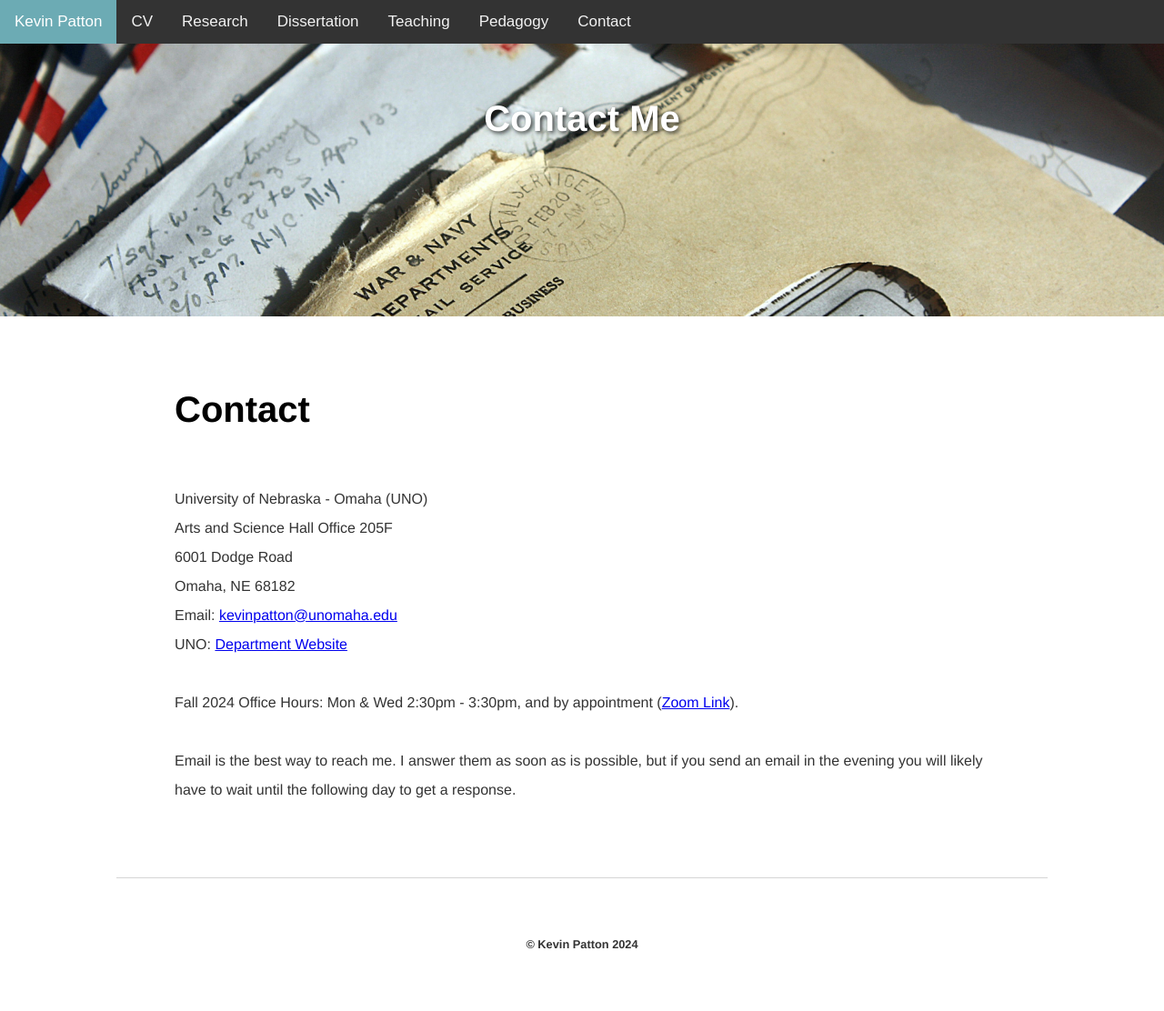
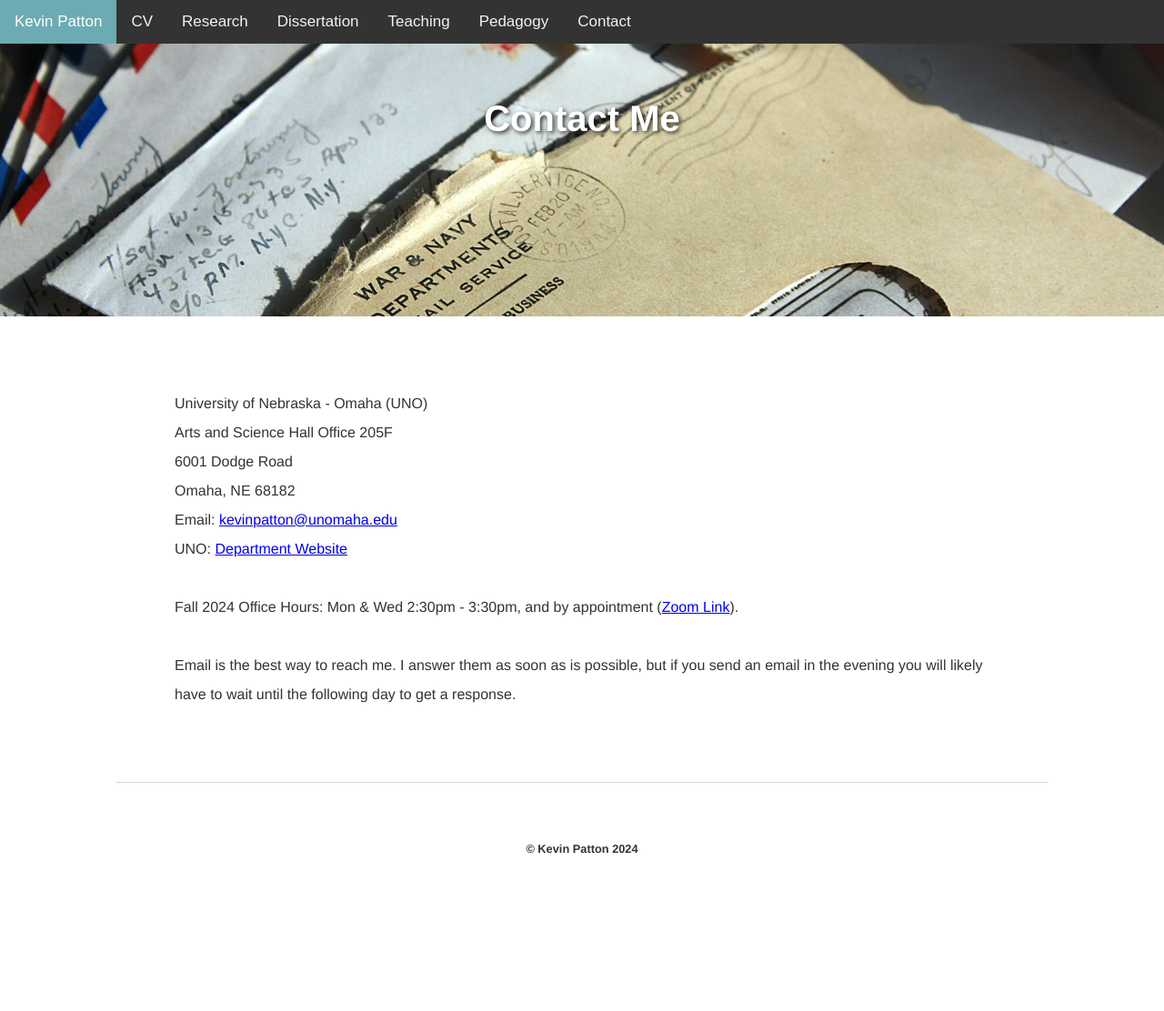
Before and after one commit to kevinjpatton/kevinjpatton.github.io, a Jekyll site: the page built from contact/index.html, in a window 1280 px wide. Shown: the whole page at 91% size. Built offline with Jekyll 4.4.1, drawn with Linux system fonts in a browser that asks for light colours; Markdown is read by kramdown in place of the engine named in the settings; after the commit the page ends 1007 px from its top, so only the background shows below that.

Commit message:
Update index.html

```diff
--- a/contact/index.html
+++ b/contact/index.html
@@ -2,5 +2,4 @@
 layout: contact
 title: Kevin Patton | Contact
 ---
-<h1>Contact</h1>
 <p>University of Nebraska - Omaha (UNO)<br>Arts and Science Hall Office 205F<br>6001 Dodge Road<br>Omaha, NE 68182<br>Email: <a href="mailto:kevinpatton@unomaha.edu" target="_blank">kevinpatton@unomaha.edu</a><br>UNO: <a href="https://www.unomaha.edu/college-of-arts-and-sciences/philosophy/about-us/directory/kevin-patton.php" target="_blank">Department Website</a><br><br>Fall 2024 Office Hours: Mon & Wed 2:30pm - 3:30pm, and by appointment (<a href="https://unomaha.zoom.us/j/6213908877" target="_blank">Zoom Link</a>).<br><br>Email is the best way to reach me.  I answer them as soon as is possible, but if you send an email in the evening you will likely have to wait until the following day to get a response.</p>
```
